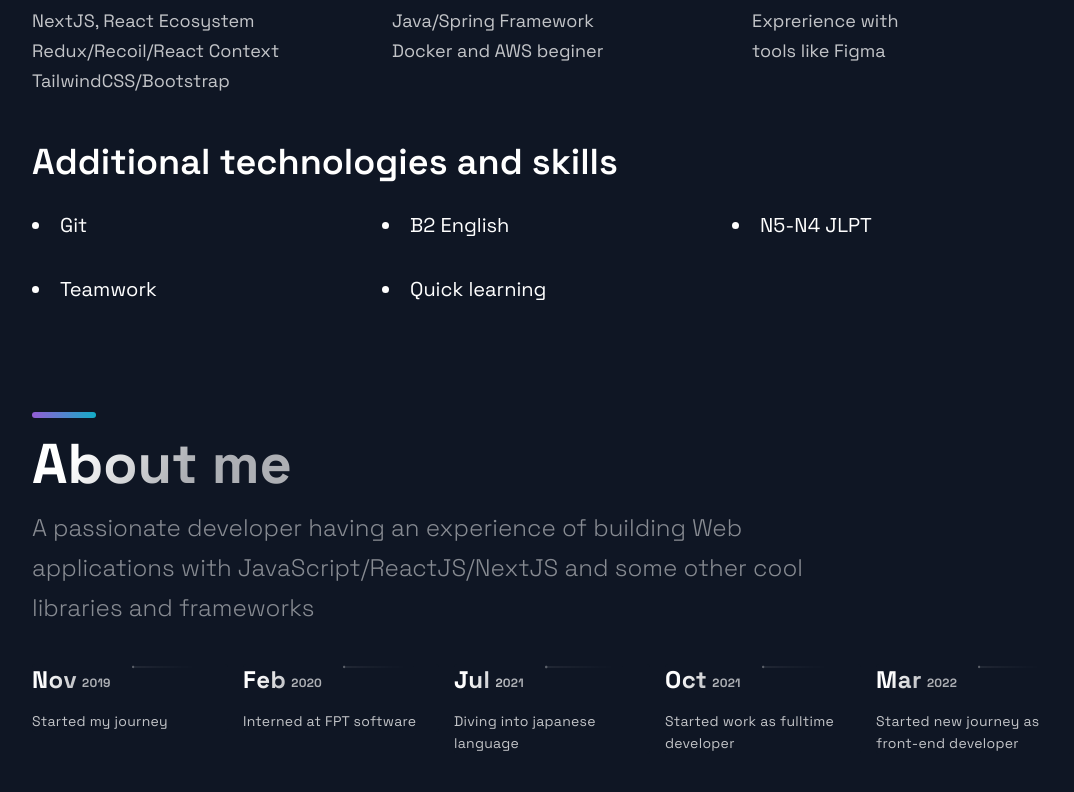
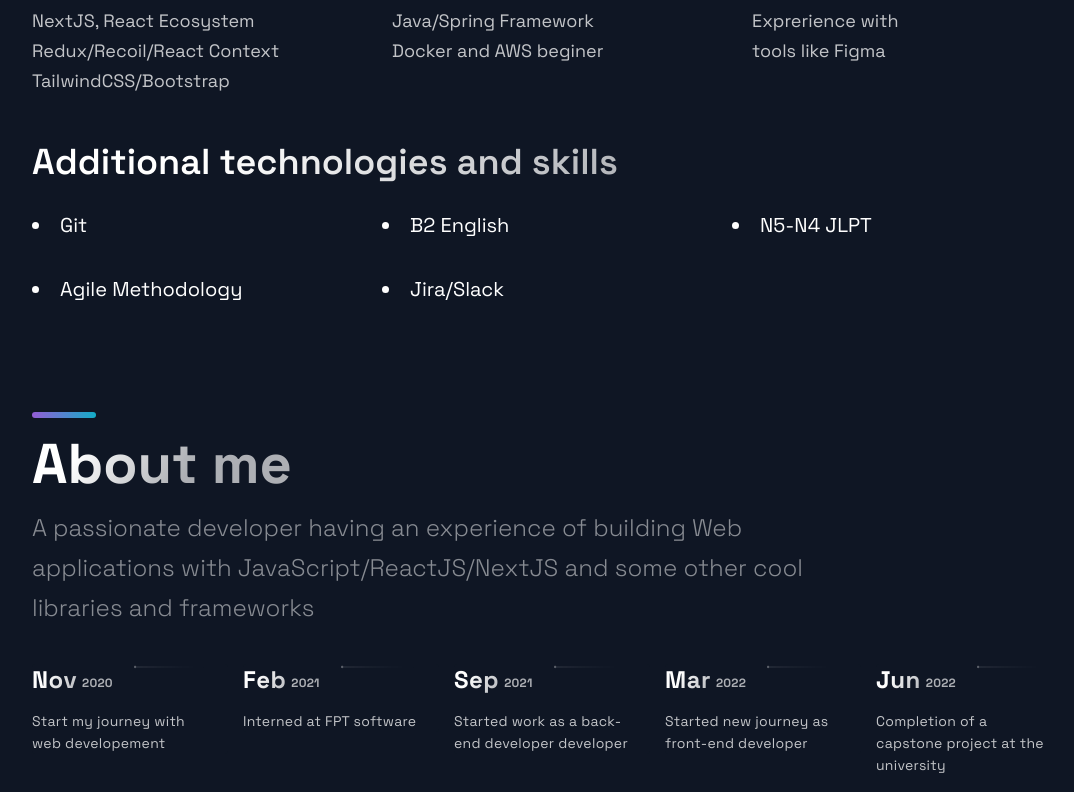
Before and after one commit to huyde140282/Portfolio, a Next.js app: page / in a window 1280 px wide. Shown: the part 2448-3240 px from the top of the page, without its empty margins (88-1162 px from the left). Built offline with nearby package versions, Linux system fonts and the light colour scheme.

Commit message:
Fix UI for mobile using

```diff
--- a/src/components/Projects/Projects.js
+++ b/src/components/Projects/Projects.js
@@ -29,7 +29,7 @@ const Projects = () => (
         ({ id, image, title, description, tags, source, visit }) => (
           <BlogCard key={id}>
             <div style={{ padding: "25px" }}>
-              <Img src={image} />
+              <Img src={image} style={{ width: "100%" }}/>
             </div>
             <TitleContent>
               <HeaderThree title>{title}</HeaderThree>
--- a/src/components/Projects/ProjectsStyles.js
+++ b/src/components/Projects/ProjectsStyles.js
@@ -74,7 +74,7 @@ export const CardInfo = styled.p`
   line-height: 24px;
   text-align: justify;
   @media ${(props) => props.theme.breakpoints.sm} {
-    padding: 0.3rem;
+    padding: 1.3rem;
   }
 `;
 
--- a/src/components/Technologies/TechnologiesStyles.js
+++ b/src/components/Technologies/TechnologiesStyles.js
@@ -141,7 +141,14 @@ export const AdditionalTitle = styled.h2`
   font-weight: 600;
   font-size: 36px;
   line-height: 72px;
-  color: #FFFFFF;
+  color: hsl(204,23.8%,95.9%);
+  background: linear-gradient(121.57deg,#FFFFFF 18.77%,rgba(255,255,255,0.66) 60.15%);
+  -webkit-background-clip: text;
+  -webkit-text-fill-color: transparent;
+  @media ${(props) => props.theme.breakpoints.sm} {
+    font-size: 28px;
+    line-height: 40px;
+  }
 `
 export const AdditionalItem = styled.li`
   font-weight: 400;
@@ -149,4 +156,8 @@ export const AdditionalItem = styled.li`
   line-height: 54px;
   color: #FFFFFF;
   list-style: inside;
+  @media ${(props) => props.theme.breakpoints.sm} {
+    font-size: 12px;
+    font-weight: 200;
+  }
 `
--- a/src/constants/constants.js
+++ b/src/constants/constants.js
@@ -42,20 +42,18 @@ export const projects = [
 ];
 
 export const TimeLineData = [
-  { month: "Nov", year: 2019, text: "Started my journey" },
-  { month: "Feb", year: 2020, text: "Interned at FPT software" },
-  { month: "Jul", year: 2021, text: "Diving into japanese language" },
-  { month: "Oct", year: 2021, text: "Started work as fulltime developer" },
+  { month: "Nov", year: 2020, text: "Start my journey with web developement" },
+  { month: "Feb", year: 2021, text: "Interned at FPT software" },
+  { month: "Sep", year: 2021, text: "Started work as a back-end developer developer" },
   {
-    month: "Mar",
-    year: 2022,
-    text: "Started new journey as front-end developer",
+    month: "Mar", year: 2022, text: "Started new journey as front-end developer",
   },
+  { month: "Jun", year: 2022, text: "Completion of a capstone project at the university" },
 ];
 export const AdditionalThings = [
   "Git",
   "B2 English",
   "N5-N4 JLPT",
-  "Teamwork",
-  "Quick learning",
+  "Agile Methodology",
+  "Jira/Slack",
 ]
```
